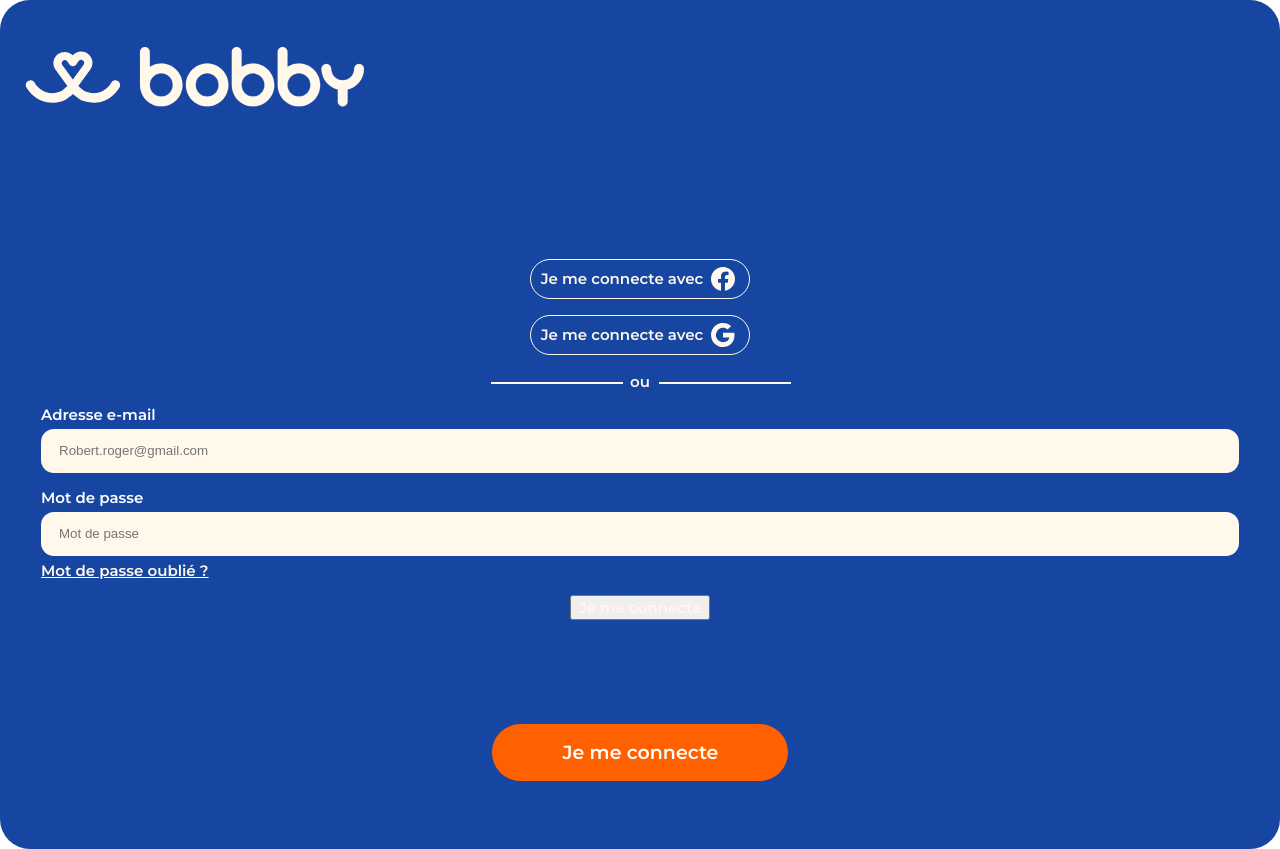
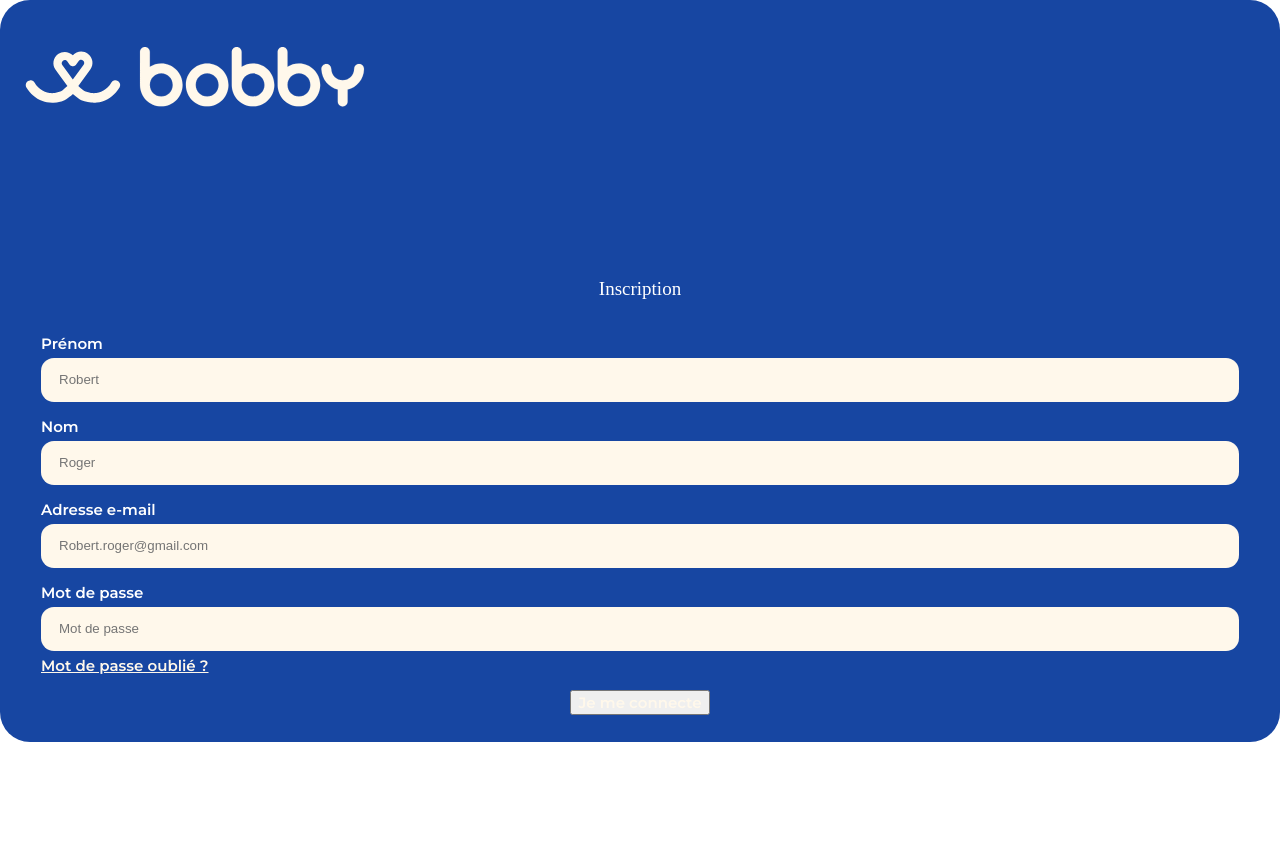
Before and after one commit to Chris-Rob-14/BobbyFront, a Vue app: page /creation in a window 1280 px wide. After the commit the page ends 800 px from the top, so only its background shows below. Built offline with nearby package versions, Linux system fonts and the light colour scheme.

Commit message:
Add create account

```diff
--- /dev/null
+++ b/src/components/Register.vue
@@ -0,0 +1,314 @@
+<template>
+  <form @submit.prevent="register" :class="$style.signUpFrame">
+    <p>Inscription</p>
+    <div :class="$style.frameWithEllipses">
+      <div :class="$style.motDePasse">Prénom</div>
+      <div :class="$style.passwordInput">
+        <input v-model="firstName" id="firstName" :class="$style.rectangleGroup" type="text" placeholder="Robert" required />
+      </div>
+    </div>
+    <div :class="$style.frameWithEllipses">
+      <div :class="$style.motDePasse">Nom</div>
+      <div :class="$style.passwordInput">
+        <input v-model="lastName" id="lastName" :class="$style.rectangleGroup" type="text" placeholder="Roger" required />
+      </div>
+    </div>
+    <div :class="$style.frameWithEllipses">
+      <div :class="$style.motDePasse">Adresse e-mail</div>
+      <div :class="$style.passwordInput">
+        <input v-model="email" id="email" :class="$style.rectangleGroup" type="email" placeholder="Robert.roger@gmail.com" required />
+      </div>
+    </div>
+    <div :class="$style.frameWithEllipses">
+      <div :class="$style.motDePasse">Mot de passe</div>
+      <div :class="$style.passwordInput">
+        <input v-model="password" id="password" :class="$style.rectangleGroup" type="password" placeholder="Mot de passe" required />
+        </div>
+        <div :class="$style.motDePasse1">Mot de passe oublié ?</div>
+      </div>
+      <div v-if="errorLogin">Erreur dans votre saisie</div>
+      <div :class="$style.boutonSeConnecter">
+        <div :class="$style.boutonSeConnecterChild" />
+        <button type="submit" :class="$style.jeMeConnecte">Je me connecte</button>
+      </div>
+  </form>
+</template>
+<script lang="ts">
+  import { defineComponent } from "vue";
+  import axios from 'axios';
+  axios.defaults.withCredentials = true;
+
+  export default defineComponent({
+    data() {
+      return {
+        email: '',
+        password: '',
+        lastName: '',
+        firstName: '',
+        errorLogin: false,
+      }
+    },
+    name: "SignUpFrame",
+    methods: {
+      async register() {
+        try {
+          const response = await axios.post('http://localhost:3030/users/create', {
+            email: this.email,
+            password: this.password,
+            firstName: this.firstName,
+            lastName: this.lastName
+          }, {
+            withCredentials: true,
+          })
+
+          if (response.status === 201) {
+            this.$router.push("/");
+          }
+
+        } catch (error) {
+
+          if (error.code == 'ERR_BAD_REQUEST') this.errorLogin = true;
+        }
+
+
+      }
+    }
+  });
+</script>
+<style module>
+  .jeMeConnecte {
+    position: relative;
+    font-size: var(--font-size-mini);
+    font-weight: 600;
+    font-family: var(--font-montserrat);
+    color: var(--ivoire);
+    text-align: left;
+  }
+  .facebookSvgIcon {
+    height: 24px;
+    width: 24px;
+    position: relative;
+    overflow: hidden;
+    flex-shrink: 0;
+  }
+  .jeMeConnecteAvecF {
+    border-radius: var(--br-xl);
+    border: 1.5px solid var(--ivoire);
+    display: flex;
+    flex-direction: row;
+    align-items: center;
+    justify-content: flex-start;
+    padding: var(--padding-6xs) var(--padding-sm) var(--padding-6xs)
+      var(--padding-3xs);
+    gap: var(--gap-5xs);
+    z-index: 2;
+  }
+  .jeMeConnecte1 {
+    position: relative;
+    font-size: var(--font-size-mini);
+    font-weight: 600;
+    font-family: var(--font-montserrat);
+    color: var(--ivoire);
+    text-align: left;
+  }
+  .jeMeConnecteAvecGChild {
+    height: 24px;
+    width: 24px;
+    position: relative;
+  }
+  .jeMeConnecteAvecG {
+    border-radius: var(--br-xl);
+    border: 1.5px solid var(--ivoire);
+    display: flex;
+    flex-direction: row;
+    align-items: center;
+    justify-content: flex-start;
+    padding: var(--padding-6xs) var(--padding-sm) var(--padding-6xs)
+      var(--padding-3xs);
+    gap: var(--gap-5xs);
+    z-index: 2;
+  }
+  .jeMeConnecteAvecFParent {
+    height: 98px;
+    display: flex;
+    flex-direction: column;
+    align-items: flex-start;
+    justify-content: flex-start;
+    gap: var(--gap-base);
+  }
+  .phcatBoldIcon {
+    position: absolute;
+    top: -39px;
+    left: 98px;
+    width: 102px;
+    height: 102px;
+    overflow: hidden;
+    display: none;
+  }
+  .ou {
+    position: absolute;
+    top: 0px;
+    left: 139px;
+    font-size: var(--font-size-mini);
+    font-weight: 600;
+    font-family: var(--font-montserrat);
+    color: var(--ivoire);
+    text-align: center;
+    z-index: 2;
+  }
+  .textLabel {
+    position: absolute;
+    top: 10px;
+    left: 0px;
+    border-top: 2px solid var(--ivoire);
+    box-sizing: border-box;
+    width: 132px;
+    height: 2px;
+    z-index: 2;
+  }
+  .textLabel1 {
+    position: absolute;
+    top: 10px;
+    left: 168px;
+    border-top: 2px solid var(--ivoire);
+    box-sizing: border-box;
+    width: 132px;
+    height: 2px;
+    z-index: 2;
+  }
+  .lineFrame {
+    width: 298px;
+    height: 18px;
+    position: relative;
+  }
+  .adresseEMail {
+    position: relative;
+    font-size: var(--font-size-mini);
+    font-family: var(--font-montserrat);
+    color: var(--color-white);
+    text-align: center;
+    z-index: 2;
+    font-weight: 600;
+  }
+  .frameChild {
+    width: 307px;
+    position: relative;
+    border-radius: var(--br-smi);
+    background-color: var(--ivoire);
+  border: none;
+  font-size: var(--font-size-mini);
+  color: var(--color-darkslateblue-300);
+  z-index: 1;
+  }
+  .robertrogergmailcom {
+    position: relative;
+    font-size: var(--font-size-mini);
+    font-weight: 600;
+    font-family: var(--font-montserrat);
+    color: var(--color-darkslateblue-300);
+    text-align: center;
+    white-space: nowrap;
+    z-index: 1;
+  }
+  .rectangleParent {
+    align-self: stretch;
+    border-radius: var(--br-smi);
+    background-color: var(--ivoire);
+    display: flex;
+    flex-direction: row;
+    align-items: center;
+    justify-content: flex-start;
+    padding: var(--padding-sm) var(--padding-lg) var(--padding-4xs);
+    z-index: 2;
+  }
+  .adresseEMailParent {
+    align-self: stretch;
+    height: 76px;
+    display: flex;
+    flex-direction: column;
+    align-items: flex-start;
+    justify-content: flex-start;
+    gap: var(--gap-8xs);
+  }
+  .motDePasse {
+    position: relative;
+    font-size: var(--font-size-mini);
+    font-family: var(--font-montserrat);
+    color: var(--color-white);
+    text-align: center;
+    z-index: 2;
+    font-weight: 600;
+  }
+  .frameItem {
+    height: 46px;
+    width: 307px;
+    position: relative;
+    border-radius: var(--br-smi);
+    background-color: var(--ivoire);
+    display: none;
+  }
+
+  .forgotPasswordIcon {
+    height: 17px;
+    width: 24px;
+    position: relative;
+    z-index: 1;
+  }
+  .rectangleGroup {
+    align-self: stretch;
+    border-radius: var(--br-smi);
+    background-color: var(--ivoire);
+    display: flex;
+    flex-direction: row;
+    align-items: center;
+    justify-content: space-between;
+    padding: var(--padding-sm) var(--padding-lg) var(--padding-mini);
+    gap: var(--gap-xl);
+    z-index: 2;
+    border: none;
+  }
+  .motDePasse1 {
+    position: relative;
+    font-size: var(--font-size-mini);
+    text-decoration: underline;
+    font-weight: 600;
+    font-family: var(--font-montserrat);
+    color: var(--ivoire);
+    text-align: center;
+    z-index: 2;
+  }
+  .passwordInput {
+    align-self: stretch;
+    display: flex;
+    flex-direction: column;
+    align-items: flex-start;
+    justify-content: flex-start;
+    gap: var(--gap-3xs);
+  }
+  .frameWithEllipses {
+    align-self: stretch;
+    display: flex;
+    flex-direction: column;
+    align-items: flex-start;
+    justify-content: flex-start;
+    gap: var(--gap-8xs);
+  }
+  .signUpFrame {
+    margin: 0;
+    align-self: stretch;
+    height: 415px;
+    display: flex;
+    flex-direction: column;
+    align-items: center;
+    justify-content: flex-start;
+    padding: 0px var(--padding-base);
+    box-sizing: border-box;
+    gap: var(--gap-mini);
+  }
+
+  @media screen and (max-width: 450px) {
+    .jeMeConnecteAvecFParent {
+      height: 98px;
+    }
+  }
+</style>
--- a/src/pages/Creation.vue
+++ b/src/pages/Creation.vue
@@ -16,25 +16,18 @@
           />
         </div>
       </section>
-      <SignUpFrame />
-      <div :class="$style.rectangleParent" @click="onGroupContainerClick">
-        <div :class="$style.frameChild" />
-        <div :class="$style.jeCrerMon">Je me connecte</div>
-      </div>
+      <Register />
     </main>
   </div>
 </template>
 <script lang="ts">
   import { defineComponent } from "vue";
-  import SignUpFrame from "../components/SignUpFrame.vue";
+  import Register from "../components/Register.vue";
 
   export default defineComponent({
     name: "Creation",
-    components: { SignUpFrame },
+    components: { Register },
     methods: {
-      onGroupContainerClick() {
-        this.$router.push("/listeanimaux");
-      },
     },
   });
 </script>
```
